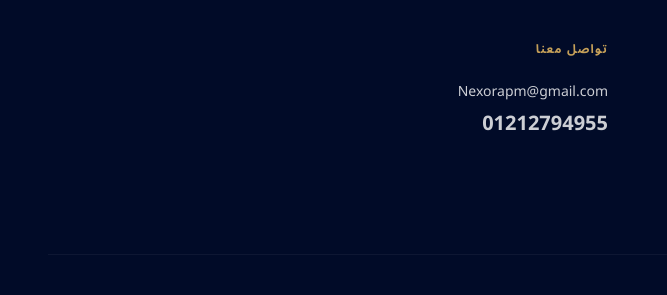
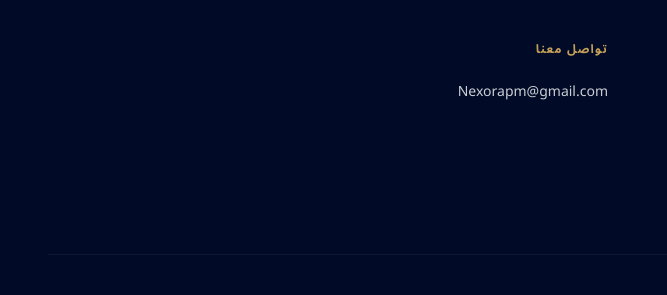
Before and after one commit to spacealzain/Nexora, a plain HTML site: page index.html in a window 1280 px wide. Shown: the part 3676-3971 px from the top of the page, 0-667 px from the left. Drawn offline with nearby package versions, Linux system fonts and the light colour scheme; a web font is replaced by a local one.

Commit message:
Update index.html

```diff
--- a/index.html
+++ b/index.html
@@ -383,7 +383,7 @@
                     <h4 class="text-[#C5A059] font-bold text-xs uppercase tracking-widest">تواصل معنا</h4>
                     <div class="text-white/80 space-y-2 text-sm">
                         <p>Nexorapm@gmail.com</p>
-                        <p class="text-xl font-bold">01212794955</p>
+                        <p class="text-xl font-bold"></p>
                     </div>
                 </div>
             </div>
```
